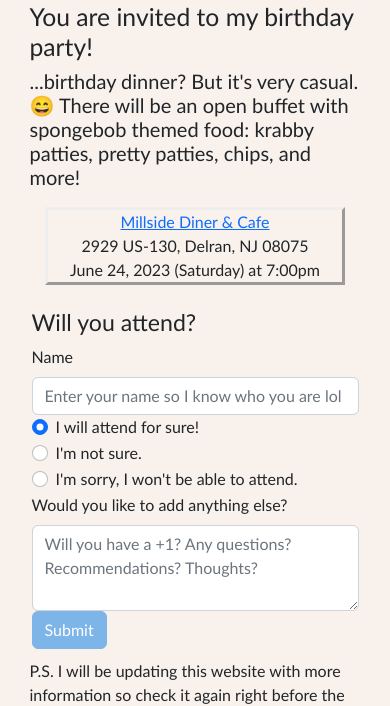
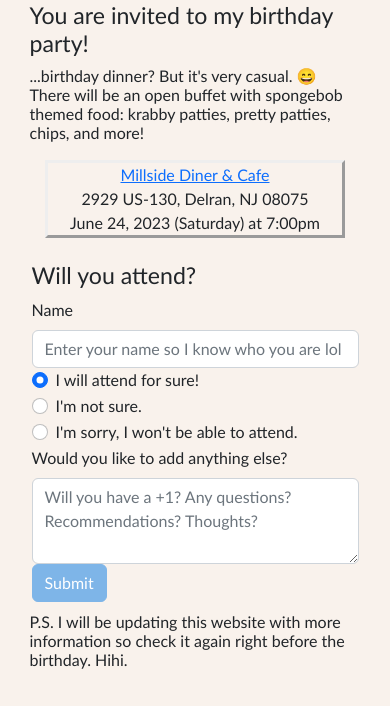
Before and after one commit to azimezn/azime_birthday, a website: page index.html in a window 390 px wide. Shown: the part 148-854 px from the top of the page. Drawn offline with nearby package versions, Linux system fonts and the light colour scheme.

Commit message:
messing with sizes to look better on mobile

```diff
--- a/index.html
+++ b/index.html
@@ -60,9 +60,9 @@
 
   <div class="container">
     <div class="container-fluid intro-text">
-      <h2>You are invited to my birthday party!</h2>
-      <h5> ...birthday dinner? But it's very casual. 😄 There will be an open buffet with spongebob themed food: krabby
-        patties, pretty patties, chips, and more!</h5>
+      <h3>You are invited to my birthday party!</h3>
+      <h6> ...birthday dinner? But it's very casual. 😄 There will be an open buffet with spongebob themed food: krabby
+        patties, pretty patties, chips, and more!</h6>
     </div>
     <div class="container-fluid place-info">
       <div><a href="https://goo.gl/maps/3YBXGB7a2RS7TXbv5" target="_blank">Millside Diner &
@@ -117,8 +117,7 @@
   </div>
 
   <div class="container-fluid intro-text">
-    <h7>P.S. I will be updating this website with more information so check it again right before the birthday. Hihi.
-    </h7>
+    <h6>P.S. I will be updating this website with more information so check it again right before the birthday. Hihi.</h6>
   </div>
 
   <br>
```
